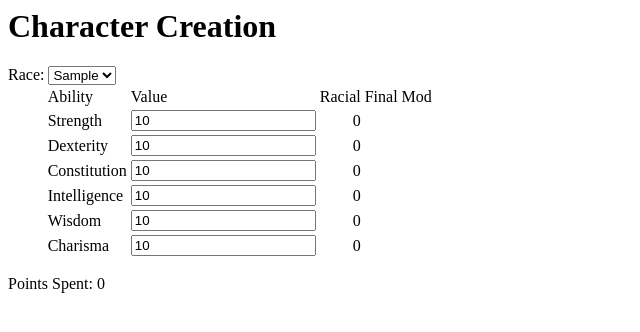
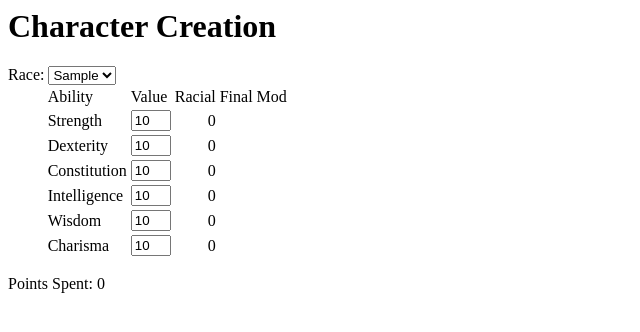
Before and after one commit to JonathanFrederick/rpg_toolkit, a Django app: page / in a window 1280 px wide. Shown: the top 332 px of the page, without its empty margins (0-640 px from the left). Run offline with Django 3.2, Linux system fonts and the light colour scheme; tables that the repository leaves empty hold one stand-in row (values such as "Sample post"); some libraries are stand-ins or nearby versions.

Commit message:
a touch more css

```diff
--- a/rpg_toolkit/characters/templates/home.html
+++ b/rpg_toolkit/characters/templates/home.html
@@ -5,9 +5,12 @@
   <script src="{% static "characters/scripts.js" %}"></script>
   <style>
   td.warn { visibility: hidden }
-  td.racial-mod {
+  td.racial-mod, td.calculated, td.ability-mod {
     width: 30px;
     text-align: right;
+  }
+  input.ability-box {
+    width: 40px;
   }
   </style>
   <title>Character Creation</title>
```
